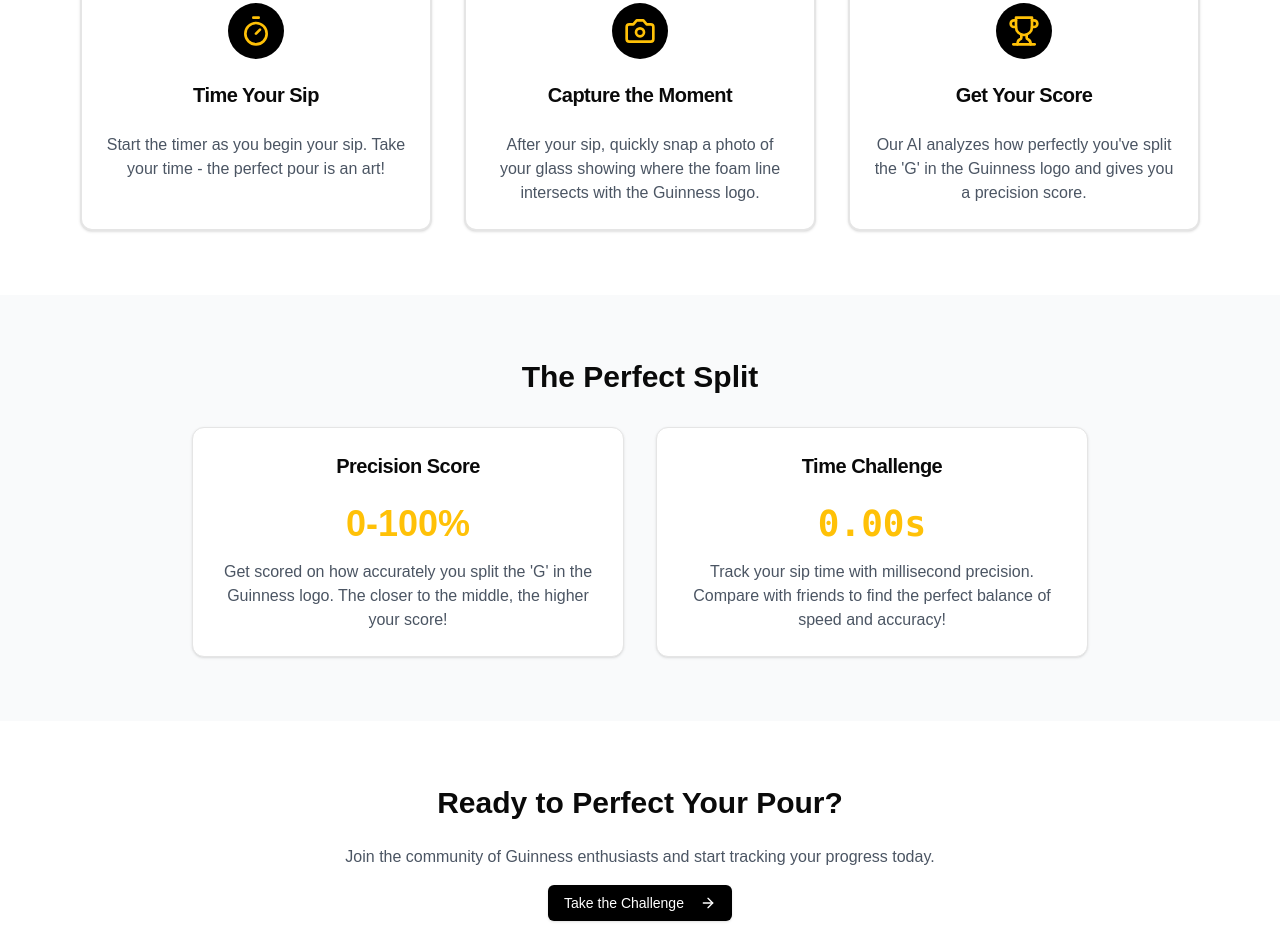
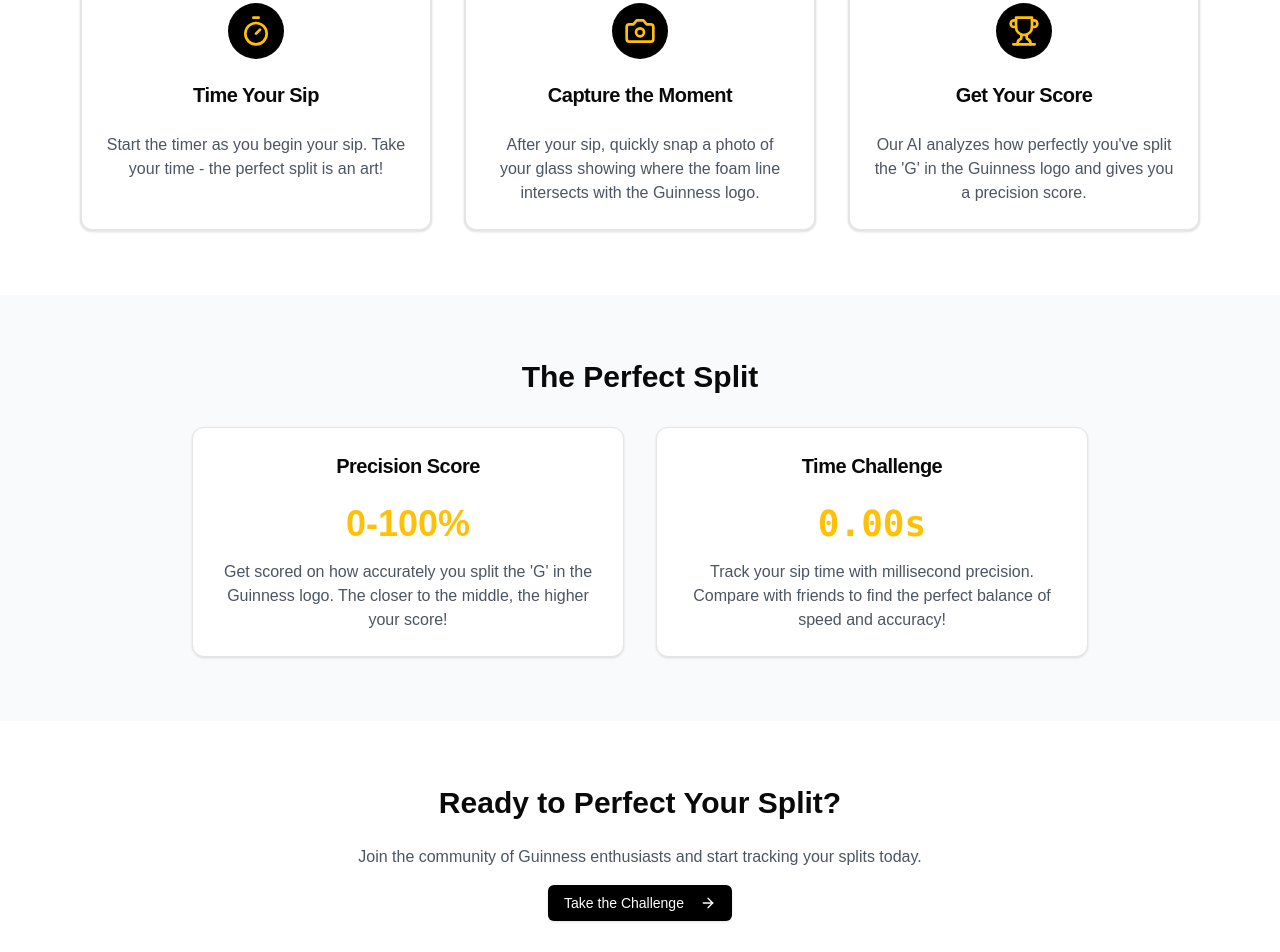
Before and after one commit to nick964/split_the_g_detector, a Next.js app in the folder frontend/guin-detector/: page / in a window 1280 px wide. Shown: the part 620-1572 px from the top of the page. Built offline with nearby package versions, Linux system fonts and the light colour scheme; no server answers.

Commit message:
Enough with the pour

```diff
--- a/frontend/guin-detector/app/auth/signin/page.jsx
+++ b/frontend/guin-detector/app/auth/signin/page.jsx
@@ -37,7 +37,7 @@
           </div>
           <CardDescription className="text-center">
             {isSignUp
-              ? "Create an account to start tracking your pours"
+              ? "Create an account to start tracking your splits"
               : "Sign in to continue your Guinness journey"}
           </CardDescription>
         </CardHeader>
--- a/frontend/guin-detector/app/components/GuinessPourModal.jsx
+++ b/frontend/guin-detector/app/components/GuinessPourModal.jsx
@@ -62,7 +62,7 @@
 
             {/* Date and Time */}
             <div className="text-sm text-gray-500 text-center">
-              Poured on {new Date(pour.timestamp).toLocaleString()}
+              Split on {new Date(pour.timestamp).toLocaleString()}
             </div>
           </div>
         </DialogContent>
--- a/frontend/guin-detector/app/leaderboard/page.jsx
+++ b/frontend/guin-detector/app/leaderboard/page.jsx
@@ -175,7 +175,7 @@
           {leaderboardData.length === 0 && (
             <div className="text-center py-12">
               <Beer className="h-12 w-12 text-gray-300 mx-auto mb-4" />
-              <p className="text-gray-500">No pours found for this time period.</p>
+              <p className="text-gray-500">No Guinnei found for this time period.</p>
             </div>
           )}
         </div>
--- a/frontend/guin-detector/app/page.js
+++ b/frontend/guin-detector/app/page.js
@@ -7,7 +7,7 @@
   {
     icon: Timer,
     title: "Time Your Sip",
-    description: "Start the timer as you begin your sip. Take your time - the perfect pour is an art!"
+    description: "Start the timer as you begin your sip. Take your time - the perfect split is an art!"
   },
   {
     icon: Camera,
@@ -99,9 +99,9 @@
       {/* CTA Section */}
       <section className="w-full py-16 px-4 text-center">
         <div className="max-w-2xl mx-auto space-y-6">
-          <h2 className="text-3xl font-bold">Ready to Perfect Your Pour?</h2>
+          <h2 className="text-3xl font-bold">Ready to Perfect Your Split?</h2>
           <p className="text-gray-600">
-            Join the community of Guinness enthusiasts and start tracking your progress today.
+            Join the community of Guinness enthusiasts and start tracking your splits today.
           </p>
           <Link href="/scan">
             <Button className="bg-black text-white hover:bg-gray-800 mt-4">
```
